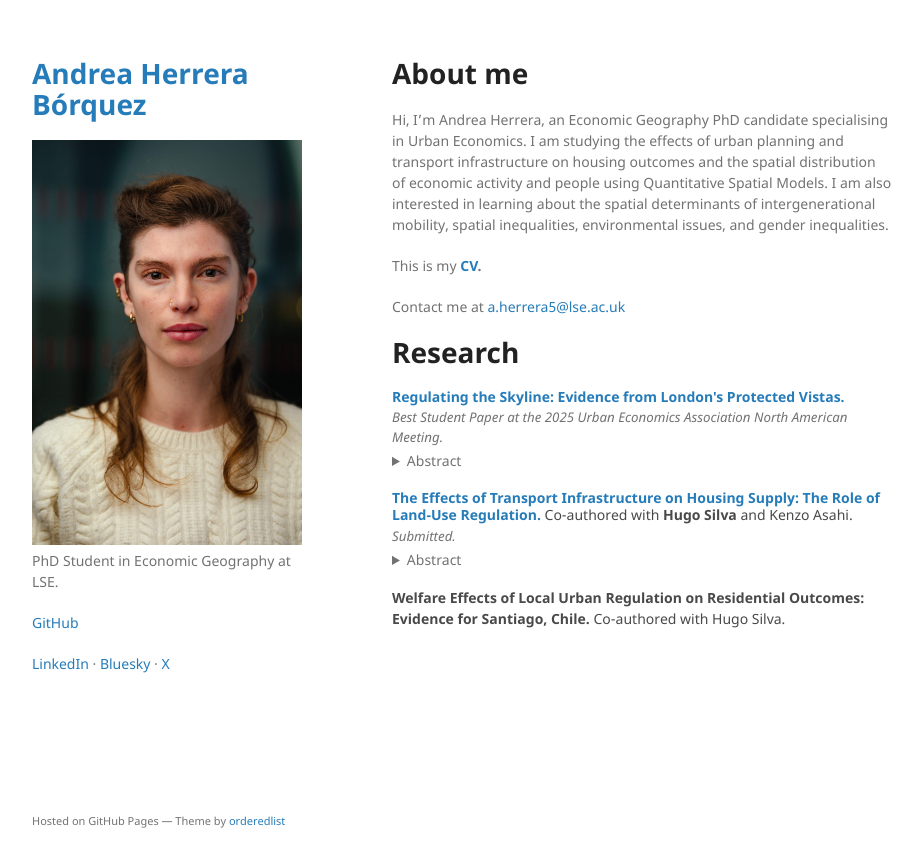
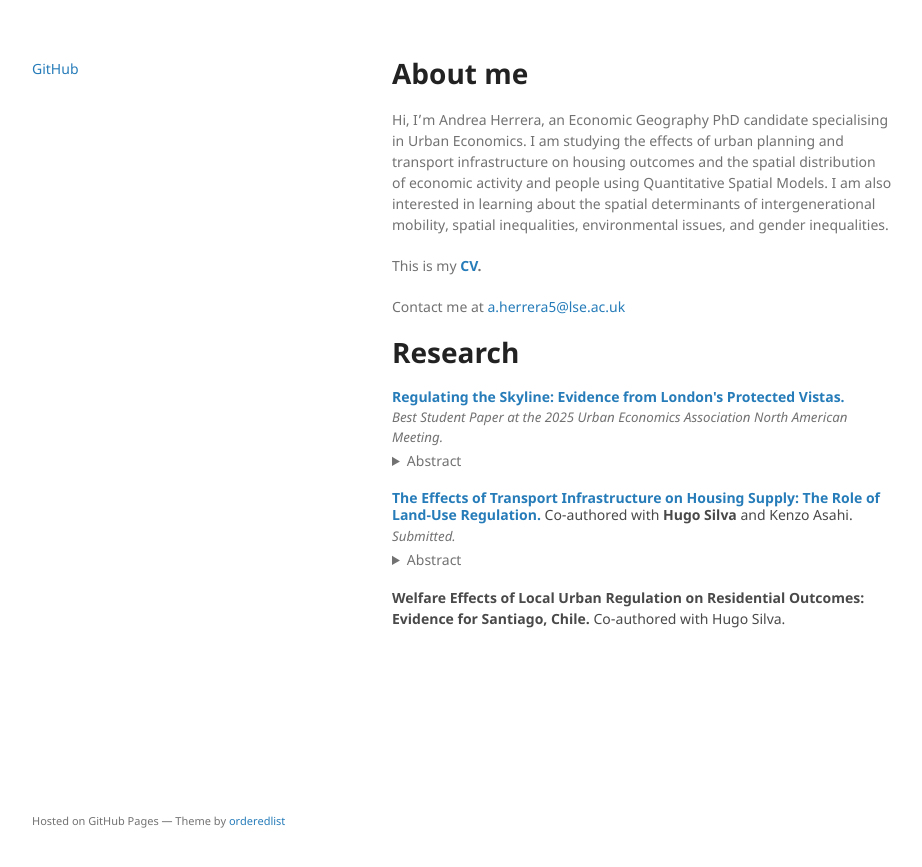
Before and after one commit to aaherrerab/aaherrerab.github.io, a Jekyll site: the page built from index.md, in a window 1280 px wide. Shown: the top 867 px of the page, without its empty margins (178-1100 px from the left). Built offline with Jekyll 4.4.1, drawn with Linux system fonts in a browser that asks for light colours; our own code applies the rules of GitHub Pages for plain Markdown files.

Commit message:
Update default.html

```diff
--- a/_layouts/default.html
+++ b/_layouts/default.html
@@ -15,35 +15,26 @@
   <body>
     <div class="wrapper">
       <header>
-        <h1><a href="{{ "/" | absolute_url }}">{{ site.title | default: site.github.repository_name }}</a></h1>
-
-        {% if site.logo %}
-          <img src="{{site.logo | relative_url}}" alt="Logo" />
+        {% if site.github.is_user_page or site.social %}
+        <p class="links-row" style="margin:0;">
+          {% if site.github.is_user_page %}
+            <a href="{{ site.github.owner_url }}">GitHub</a>
+          {% endif %}
+          {% if site.github.is_user_page and site.social %} · {% endif %}
+          {% if site.social %}
+            {% if site.social.linkedin %}
+              <a href="{{ site.social.linkedin }}" target="_blank" rel="me noopener">LinkedIn</a>
+            {% endif %}
+            {% if site.social.bluesky %}
+              · <a href="{{ site.social.bluesky }}" target="_blank" rel="me noopener">Bluesky</a>
+            {% endif %}
+            {% if site.social.x %}
+              · <a href="{{ site.social.x }}" target="_blank" rel="me noopener">X</a>
+            {% endif %}
+          {% endif %}
+        </p>
         {% endif %}
 
-        <p>{{ site.description | default: site.github.project_tagline }}</p>
-
-        {% if site.github.is_project_page %}
-        <p class="view"><a href="{{ site.github.repository_url }}">View the Project on GitHub <small>{{ site.github.repository_nwo }}</small></a></p>
-        {% endif %}
-
-        {% if site.github.is_user_page %}
-        <p class="view"><a href="{{ site.github.owner_url }}">GitHub</a></p>
-        {% endif %}
-
-        <p class="social">
-        <a href="https://www.linkedin.com/in/andrea-herrera-b%C3%B3rquez-3020341a3" target="_blank" rel="me noopener">LinkedIn</a> ·
-        <a href="https://bsky.app/profile/aaherrerab.bsky.social" target="_blank" rel="me noopener">Bluesky</a> ·
-        <a href="https://x.com/AndreaHerreraBo" target="_blank" rel="me noopener">X</a>
-        </p>
-
-        {% if site.show_downloads %}
-        <ul class="downloads">
-          <li><a href="{{ site.github.zip_url }}">Download <strong>ZIP File</strong></a></li>
-          <li><a href="{{ site.github.tar_url }}">Download <strong>TAR Ball</strong></a></li>
-          <li><a href="{{ site.github.repository_url }}">View On <strong>GitHub</strong></a></li>
-        </ul>
-        {% endif %}
       </header>
       <section>
 
```
